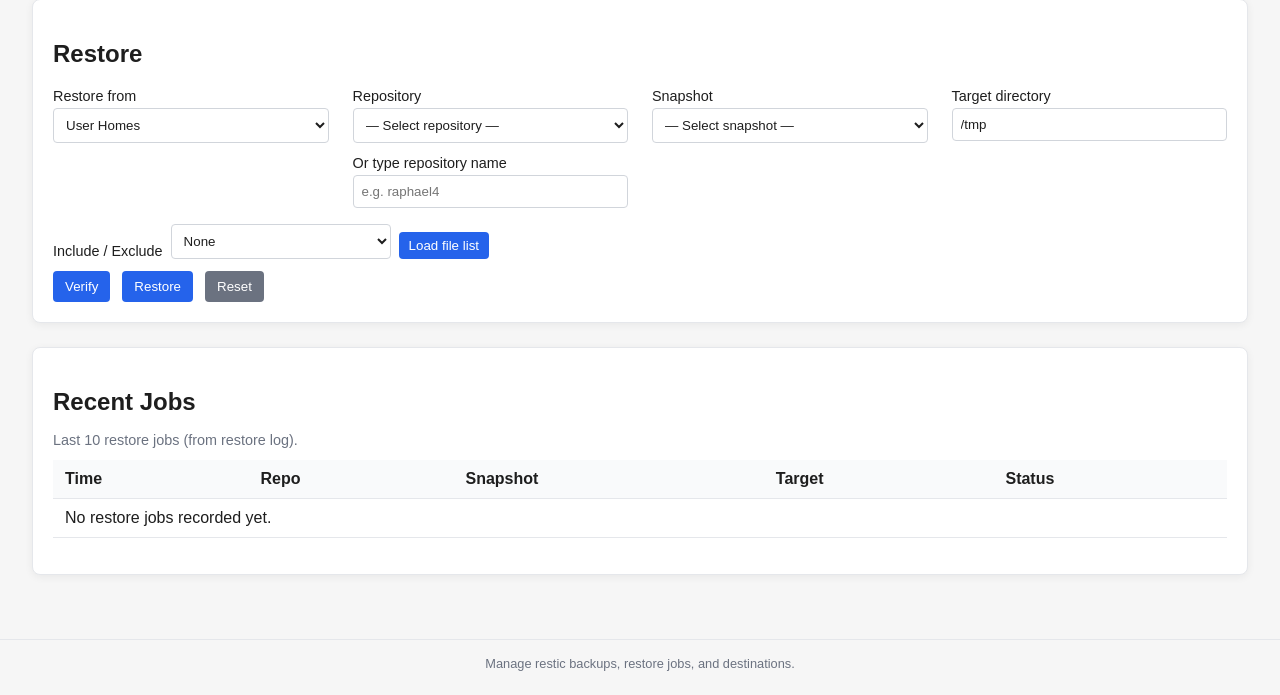
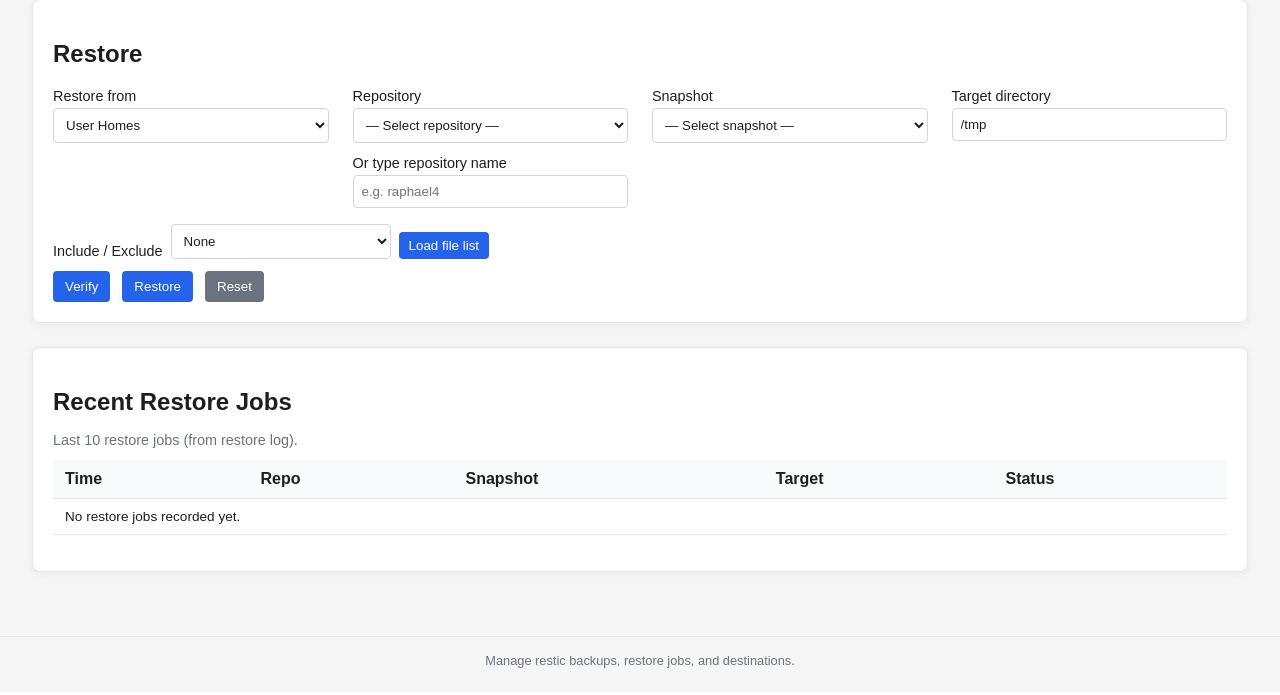
Before and after one commit to mit-orcd/orcd-restic-console, a Flask app: page / in a window 1280 px wide. Shown: the part 147-842 px from the top of the page. After the commit the page ends 815 px from the top, so only its background shows below. Run offline with Flask 3, Linux system fonts and the light colour scheme; the visitor is signed in with stand-in values (Sample User, id 1); data that the repository does not hold is empty.

Commit message:
restore jobs list modified

```diff
--- a/static/styles.css
+++ b/static/styles.css
@@ -431,8 +431,12 @@ pre {
   font-weight: 500;
 }
 
-.job-message-row td {
+.recent-restore-jobs tbody td {
   font-size: 0.85rem;
+}
+
+.recent-restore-jobs .job-message-row td {
+  font-size: 0.8rem;
   color: var(--notice-fg);
   padding-left: 24px;
   border-bottom: 1px solid var(--table-border);
--- a/templates/index.html
+++ b/templates/index.html
@@ -61,9 +61,9 @@
   </section>
 
   <section class="panel">
-    <h2>Recent Jobs</h2>
+    <h2>Recent Restore Jobs</h2>
     <p class="panel-description">Last 10 restore jobs (from restore log).</p>
-    <table>
+    <table class="recent-restore-jobs">
       <thead>
         <tr>
           <th>Time</th>
```
